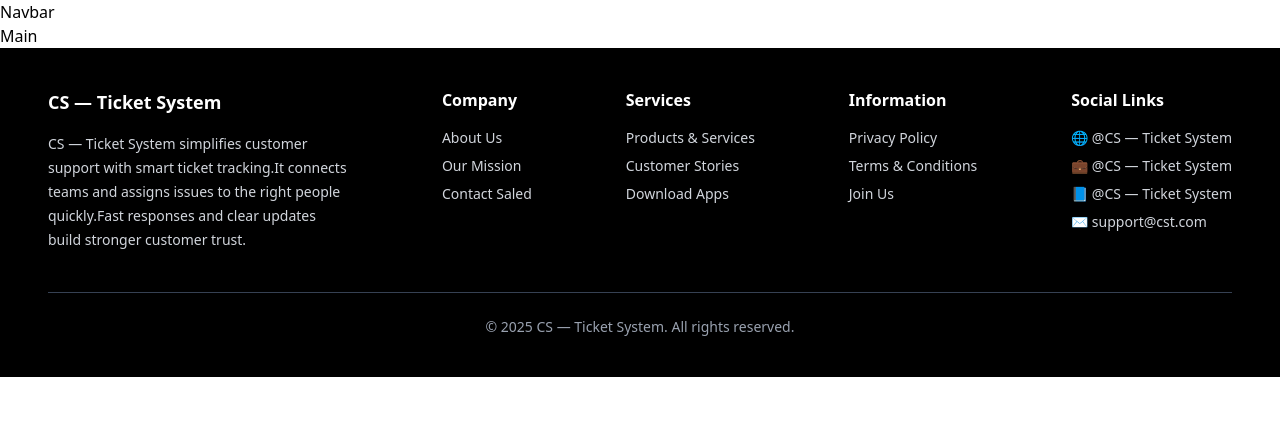
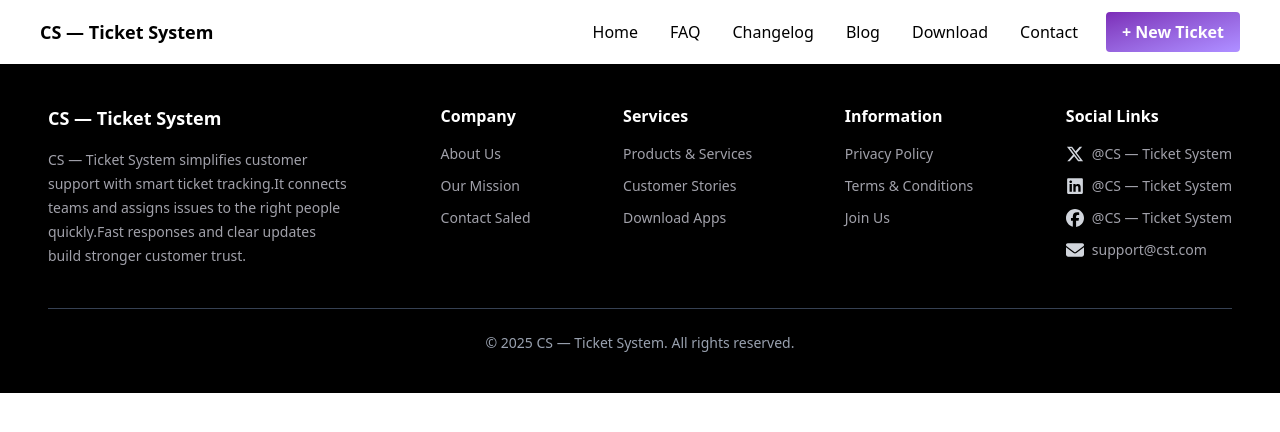
Before and after one commit to Hlamong55/customer-support-zone, a React (Vite) app: page / in a window 1280 px wide. Shown: the top 432 px of the page. Built offline with nearby package versions, Linux system fonts and the light colour scheme.

Commit message:
navbar section added

```diff
--- a/package.json
+++ b/package.json
@@ -13,6 +13,7 @@
     "@tailwindcss/vite": "^4.1.13",
     "react": "^19.1.1",
     "react-dom": "^19.1.1",
+    "react-icons": "^5.5.0",
     "tailwindcss": "^4.1.13"
   },
   "devDependencies": {
--- a/src/App.jsx
+++ b/src/App.jsx
@@ -7,8 +7,6 @@ function App() {
     <div>
      <Navbar />
 
-     <h1>Main</h1>
-
      <Footer />
     </div>
   )
--- a/src/components/Footer.jsx
+++ b/src/components/Footer.jsx
@@ -1,32 +1,33 @@
+import { FaXTwitter, FaLinkedin, FaFacebook, FaEnvelope } from "react-icons/fa6";
 
 const Footer = () => {
   return (
   <footer className="bg-black text-gray-300 p-6 md:px-12 py-10">
-    <div className="md:flex gap-10 justify-between ">
+    <div className="md:flex gap-10 justify-between container mx auto">
       <div className="lg:col-span-2">
         <h2 className="text-white font-bold text-lg mb-4">
           CS — Ticket System
         </h2>
-        <p className="text-sm leading-6 w-[300px]">
+        <p className="text-sm leading-6 w-[300px] text-[#A1A1AA]">
          CS — Ticket System simplifies customer support with smart ticket tracking.It connects teams and assigns issues to the right people quickly.Fast responses and clear updates build stronger customer trust.
         </p>
       </div>
 
       <div>
         <h3 className="text-white font-semibold mb-4">Company</h3>
-        <ul className="space-y-2 text-sm">
+        <ul className="space-y-3 text-sm">
           <li>
-            <a href="#" className="hover:text-white">
+            <a href="#" className="text-[#A1A1AA] hover:text-white">
               About Us
             </a>
           </li>
           <li>
-            <a href="#" className="hover:text-white">
+            <a href="#" className="text-[#A1A1AA] hover:text-white">
               Our Mission
             </a>
           </li>
           <li>
-            <a href="#" className="hover:text-white">
+            <a href="#" className="text-[#A1A1AA] hover:text-white">
               Contact Saled
             </a>
           </li>
@@ -35,19 +36,19 @@ const Footer = () => {
 
       <div>
         <h3 className="text-white font-semibold mb-4">Services</h3>
-        <ul className="space-y-2 text-sm">
+        <ul className="space-y-3 text-sm">
           <li>
-            <a href="#" className="hover:text-white">
+            <a href="#" className="text-[#A1A1AA] hover:text-white">
               Products & Services
             </a>
           </li>
           <li>
-            <a href="#" className="hover:text-white">
+            <a href="#" className="text-[#A1A1AA] hover:text-white">
               Customer Stories
             </a>
           </li>
           <li>
-            <a href="#" className="hover:text-white">
+            <a href="#" className="text-[#A1A1AA] hover:text-white">
               Download Apps
             </a>
           </li>
@@ -56,19 +57,19 @@ const Footer = () => {
 
       <div>
         <h3 className="text-white font-semibold mb-4">Information</h3>
-        <ul className="space-y-2 text-sm">
+        <ul className="space-y-3 text-sm">
           <li>
-            <a href="#" className="hover:text-white">
+            <a href="#" className="text-[#A1A1AA] hover:text-white">
               Privacy Policy
             </a>
           </li>
           <li>
-            <a href="#" className="hover:text-white">
+            <a href="#" className="text-[#A1A1AA] hover:text-white">
               Terms & Conditions
             </a>
           </li>
           <li>
-            <a href="#" className="hover:text-white">
+            <a href="#" className="text-[#A1A1AA] hover:text-white">
               Join Us
             </a>
           </li>
@@ -77,27 +78,33 @@ const Footer = () => {
 
       <div className="sm:col-span-2 md:col-span-1 lg:col-auto">
         <h3 className="text-white font-semibold mb-4">Social Links</h3>
-        <ul className="space-y-2 text-sm">
-          <li>
-            <a href="#" className="hover:text-white">
-              🌐 @CS — Ticket System
+        <ul className="space-y-3 text-sm">
+
+          <li className="flex items-center gap-2">
+            <FaXTwitter className="text-lg" />
+            <a href="#" className="text-[#A1A1AA] hover:text-white">
+               @CS — Ticket System
             </a>
           </li>
-          <li>
-            <a href="#" className="hover:text-white">
-              💼 @CS — Ticket System
+          <li className="flex items-center gap-2">
+            <FaLinkedin className="text-lg" />
+            <a href="#" className="text-[#A1A1AA] hover:text-white">
+               @CS — Ticket System
             </a>
           </li>
-          <li>
-            <a href="#" className="hover:text-white">
-              📘 @CS — Ticket System
+          <li className="flex items-center gap-2">
+            <FaFacebook className="text-lg" />
+            <a href="#" className="text-[#A1A1AA] hover:text-white">
+               @CS — Ticket System
             </a>
           </li>
-          <li>
-            <a href="mailto:support@cst.com" className="hover:text-white">
-              ✉️ support@cst.com
+          <li className="flex items-center gap-2">
+            <FaEnvelope className="text-lg" />
+            <a href="mailto:support@cst.com" className="text-[#A1A1AA] hover:text-white">
+               support@cst.com
             </a>
           </li>
+
         </ul>
       </div>
     </div>
--- a/src/components/Navbar.jsx
+++ b/src/components/Navbar.jsx
@@ -1,5 +1,59 @@
 const Navbar = () => {
-    return <div>Navbar</div>
+  return (
+    <nav className="bg-white shadow-md">
+      <div className="container mx-auto px-4 sm:px-6 lg:px-10 ">
+        <div className="flex justify-between h-16 items-center">
+
+          <div className="flex-shrink-0">
+            <h1 className="font-bold text-lg">CS — Ticket System</h1>
+          </div>
+
+          <div className="hidden md:flex space-x-6 items-center">
+            <a href="#" className="text-black hover:bg-purple-500 hover:text-white rounded p-1">
+              Home
+            </a>
+            <a href="#" className="text-black hover:bg-purple-500 hover:text-white rounded p-1">
+              FAQ
+            </a>
+            <a href="#" className="text-black hover:bg-purple-500 hover:text-white rounded p-1">
+              Changelog
+            </a>
+            <a href="#" className="text-black hover:bg-purple-500 hover:text-white rounded p-1">
+              Blog
+            </a>
+            <a href="#" className="text-black hover:bg-purple-500 hover:text-white rounded p-1">
+              Download
+            </a>
+            <a href="#" className="text-black hover:bg-purple-500 hover:text-white rounded p-1">
+              Contact
+            </a>
+             <button className="bg-gradient-to-br from-purple-800/90 to-violet-400/90 text-white px-4 py-2 font-semibold rounded">
+              + New Ticket
+            </button>
+          </div>
+
+
+          <div className="md:hidden">
+            <button className="text-gray-700 focus:outline-none">
+              <svg
+                className="w-6 h-6"
+                fill="none"
+                stroke="currentColor"
+                viewBox="0 0 24 24"
+              >
+                <path
+                  strokeLinecap="round"
+                  strokeLinejoin="round"
+                  strokeWidth={2}
+                  d="M4 6h16M4 12h16M4 18h16"
+                />
+              </svg>
+            </button>
+          </div>
+        </div>
+      </div>
+    </nav>
+  );
 };
 
 export default Navbar;
```
Also changed, not shown: 1 other file (tests, documents, lock files or other folders).
